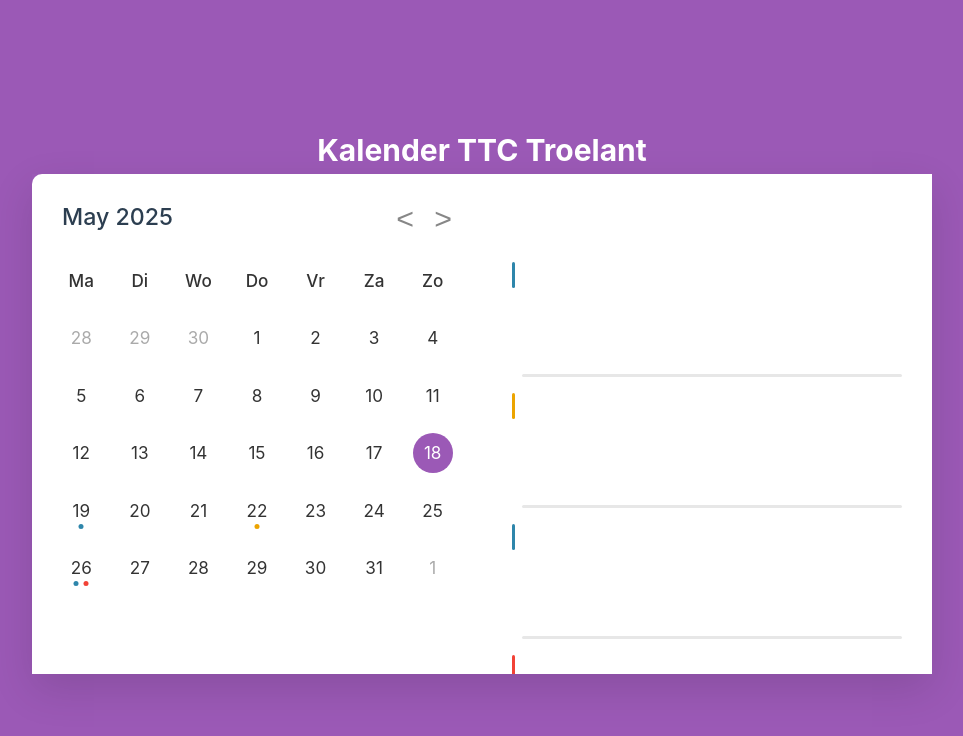
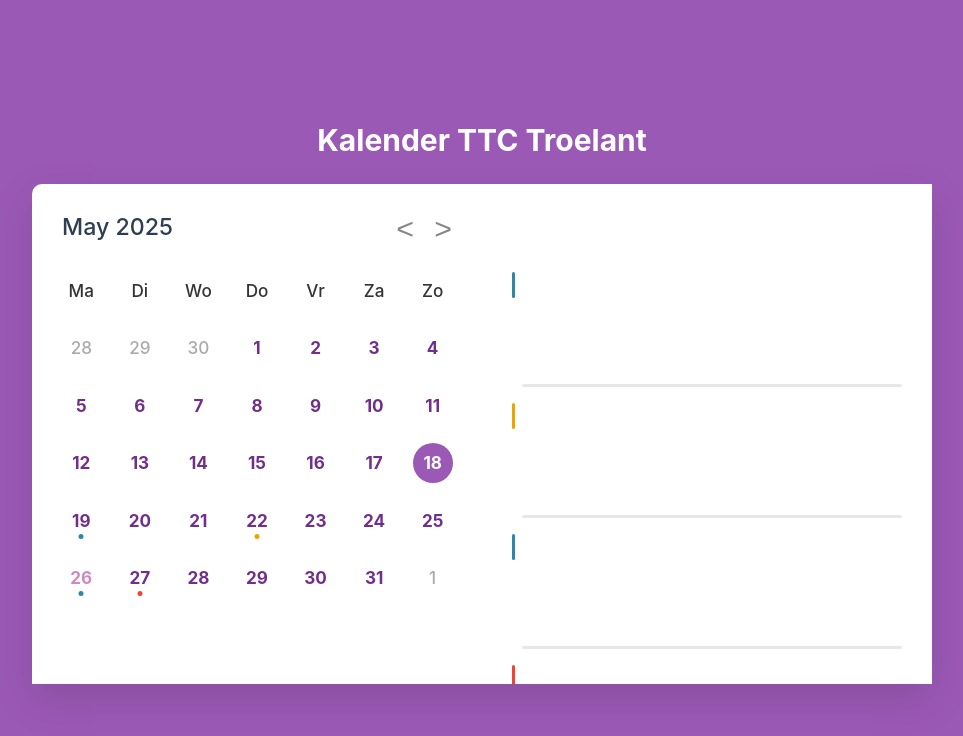
Before and after one commit to ttc-troelant/calendar, a Vue app: page / in a window 1280 px wide. Shown: the top 736 px of the page, without its empty margins (158-1121 px from the left). Built offline with nearby package versions, Linux system fonts and the light colour scheme.

Commit message:
Add unavailability to calendar

```diff
--- a/src/App.vue
+++ b/src/App.vue
@@ -50,9 +50,16 @@
   },
   {
     title: "Troelant C / Orix C",
+    from: new Date(2025, 4, 27, 20, 0, 0),
+    till: new Date(2025, 4, 27, 23, 0, 0),
+    category: ActivityCategory.CPLOEG,
+    location: 'Jeugdhuis Troelant, Vleeshouwersstraat 4c, 9112 Sinaai',
+  },
+  {
+    title: "Zaal niet beschikbaar",
     from: new Date(2025, 4, 26, 20, 0, 0),
     till: new Date(2025, 4, 26, 23, 0, 0),
-    category: ActivityCategory.CPLOEG,
+    category: ActivityCategory.ONBESCHIKBAAR,
     location: 'Jeugdhuis Troelant, Vleeshouwersstraat 4c, 9112 Sinaai',
   },
   {
--- a/src/assets/main.css
+++ b/src/assets/main.css
@@ -12,6 +12,7 @@
   color: #fff;
   text-align: center;
   font-weight: 700;
+  margin-bottom: 20px;
 }
 
 .flex-container {
@@ -90,12 +91,19 @@
   cursor: pointer;
   position: relative;
   margin-top: 30px;
+  font-weight: 700;
+  color: #702f8a;
 }
+
 .days li.inactive {
   color: #aaa;
+  font-weight: 500;
 }
 .days li.active {
   color: #fff;
+}
+.days li.unavailable {
+  color: #cc8ac1;
 }
 .days li::before {
   position: absolute;
@@ -110,6 +118,9 @@
 }
 .days li.active::before {
   background: #9b59b6;
+}
+.days li.unavailable::before {
+  background: none;
 }
 .days li:not(.active):hover::before {
   background: #f2f2f2;
--- a/src/components/ActivityOverview.vue
+++ b/src/components/ActivityOverview.vue
@@ -1,8 +1,8 @@
 <template>
   <div class="activityList">
-    <p>Activiteiten</p>
+    <p>Aankomende Activiteiten</p>
     <ul>
-      <li class="activityItem" :class="getActivityCategoryClass(activity.category)" v-for="(activity, index) in activities" :key="index">
+      <li class="activityItem" :class="getActivityCategoryClass(activity.category)" v-for="(activity, index) in activitiesAfterToday" :key="index">
         <ActivityDetail :activity="activity"></ActivityDetail>
       </li>
     </ul>
@@ -11,10 +11,14 @@
 </template>
 
 <script setup lang="ts">
+import { computed } from 'vue';
 import ActivityDetail from './ActivityDetail.vue';
 import { ActivityCategory, type Activity } from '@/models/Activity';
 
 const { activities } = defineProps<{ activities: Activity[] }>()
+
+// TODO: Improve to take into full date
+const activitiesAfterToday = computed(() => activities.filter((activity) => activity.from.getTime() >= new Date().getTime()))
 
 function getActivityCategoryClass(category: ActivityCategory) {
   switch (category) {
--- a/src/components/CalendarComponent.vue
+++ b/src/components/CalendarComponent.vue
@@ -22,7 +22,7 @@
           <li class="inactive">{{ day }}</li>
         </template>
         <template v-for="day in lastDateOfMonth" :key="day">
-          <li :class="{ active: isToday(day) }">
+          <li :class="{ active: isToday(day), 'unavailable': isAvailable(day) }">
             {{ day }}
             <div v-if="getActivityCategoriesForDay(day).length" class="calendarActivityPreview">
               <template v-for="category in getActivityCategoriesForDay(day)" :key="category">
@@ -110,7 +110,7 @@
 
 function getActivityCategoriesForDay(day: number): ActivityCategory[] {
   return activities
-    .filter((activity) => activity.from.getDate() == day)
+    .filter((activity) => activity.from.getDate() === day && activity.category !== ActivityCategory.ONBESCHIKBAAR)
     .map((activity) => activity.category)
 }
 
@@ -126,4 +126,9 @@
       return 'algemeen-calendarItem'
   }
 }
+
+function isAvailable(day: number) {
+  return activities
+    .filter((activity) => activity.from.getDate() === day && activity.category === ActivityCategory.ONBESCHIKBAAR).length > 0
+}
 </script>
--- a/src/models/Activity.ts
+++ b/src/models/Activity.ts
@@ -12,4 +12,5 @@
   BPLOEG = 'Troelant B',
   CPLOEG = 'Troelant C',
   ALGEMEEN = 'Algemeen',
+  ONBESCHIKBAAR = 'Zaal onbeschikbaar',
 }
```
Also changed, not shown: 1 other file (tests, documents, lock files or other folders).
